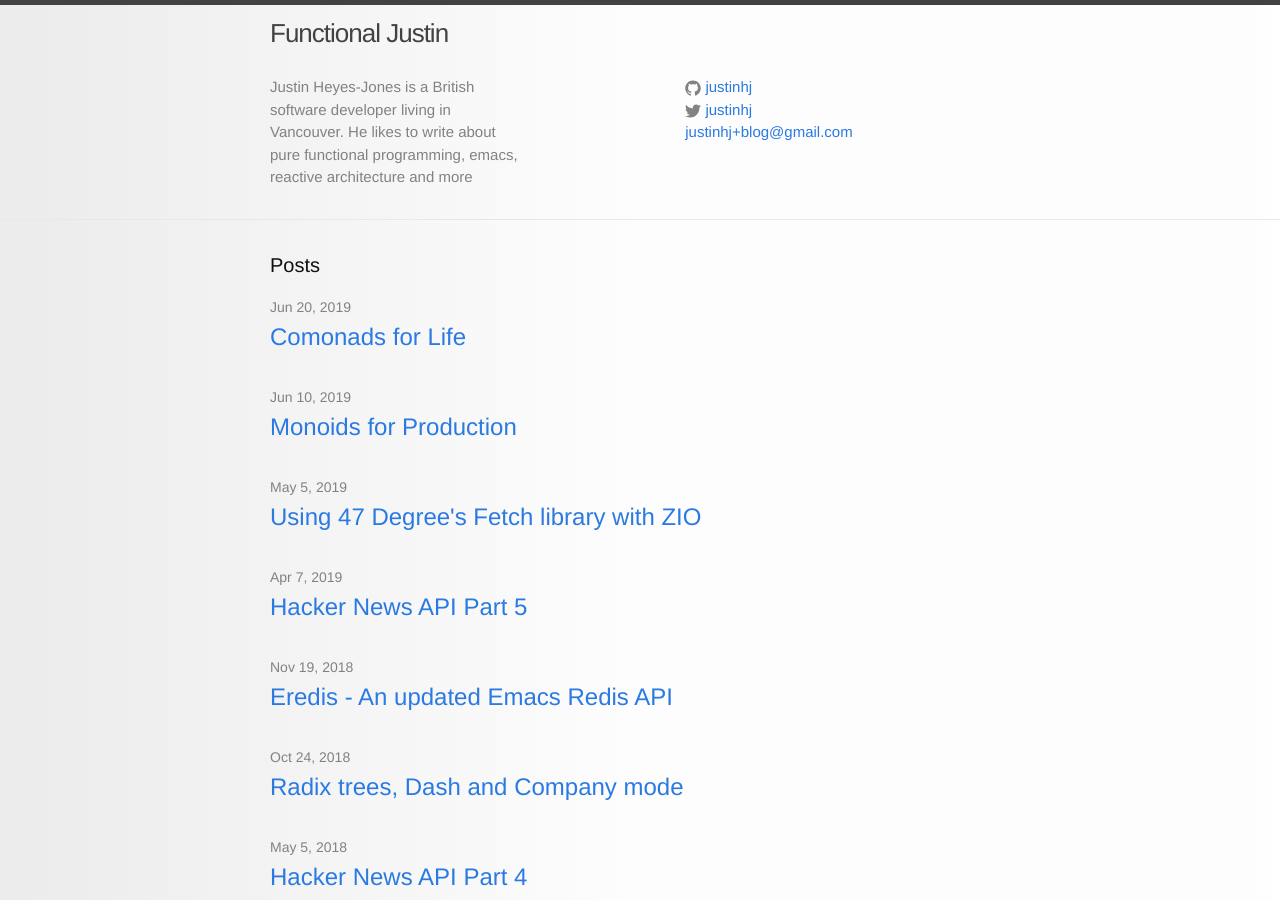
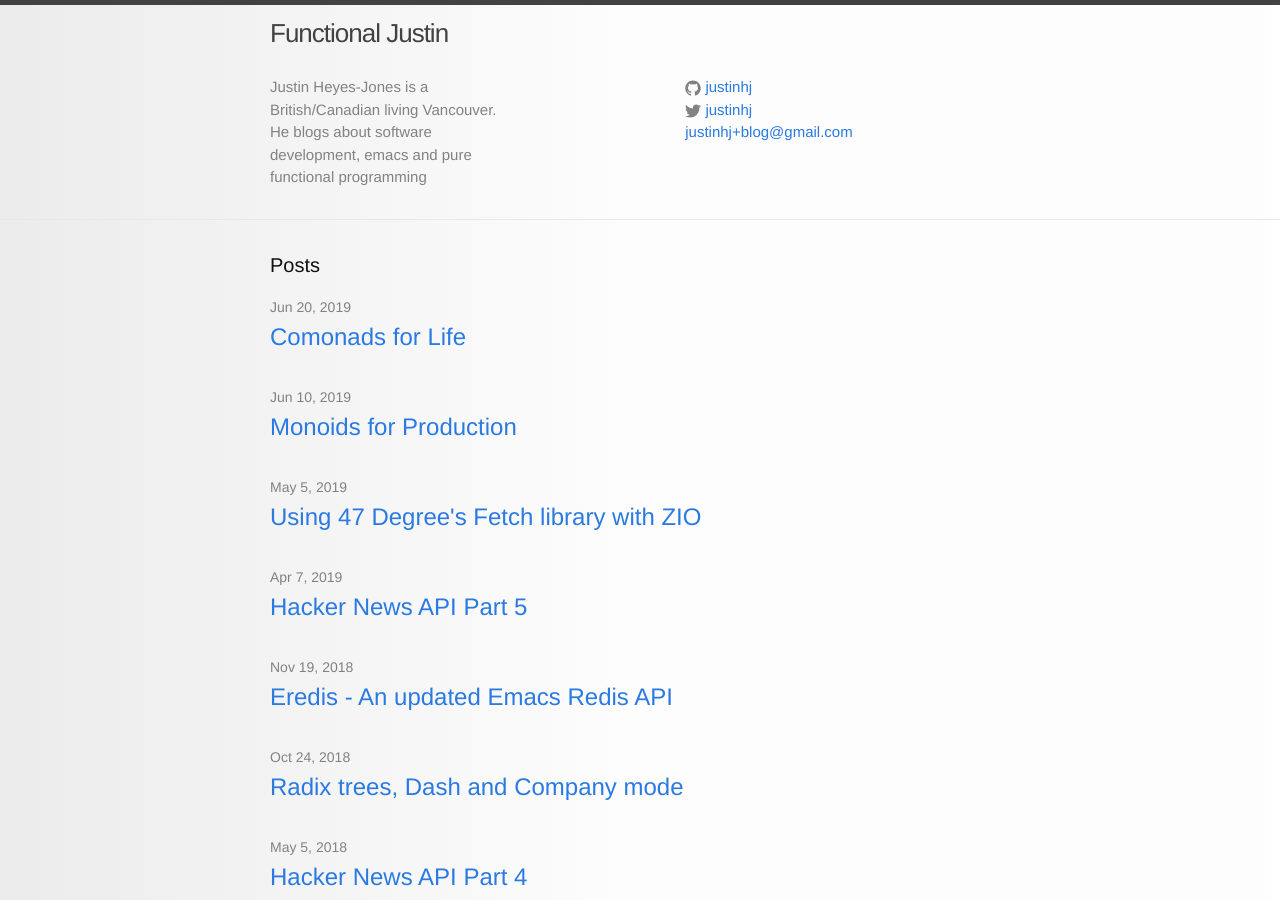
Before and after one commit to justinhj/justinhj.github.io, a Jekyll site: the page built from index.html, in a window 1280 px wide and 900 px high. Built offline with Jekyll 4.4.1, drawn with Linux system fonts in a browser that asks for light colours; comment, search, counter and statistics services are not loaded.

Commit message:
maybe a rebuild will help

```diff
--- a/CNAME
+++ /dev/null
@@ -1 +0,0 @@
-justinhj.github.com
--- a/_config.yml
+++ b/_config.yml
@@ -8,7 +8,7 @@
 # Site settings
 title: Functional Justin
 email: justinhj+blog@gmail.com
-description: Justin Heyes-Jones is a British software developer living in Vancouver. He likes to write about pure functional programming, emacs, reactive architecture and more
+description: Justin Heyes-Jones is a British/Canadian living Vancouver. He blogs about software development, emacs and pure functional programming
 url: "http://justinhj.github.io"
 twitter_username: justinhj
 github_username:  justinhj
```
